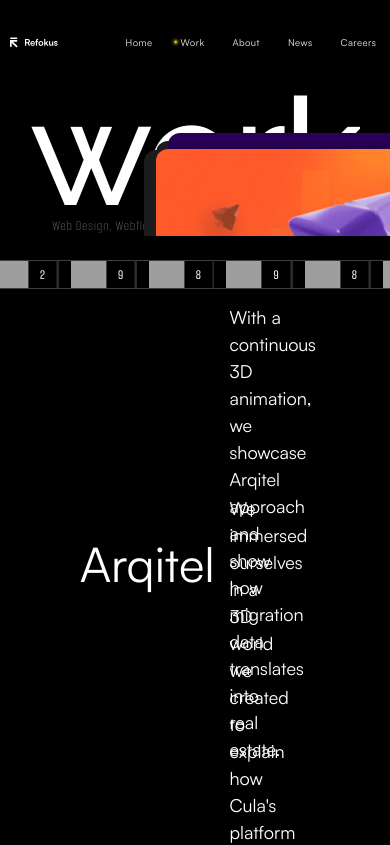
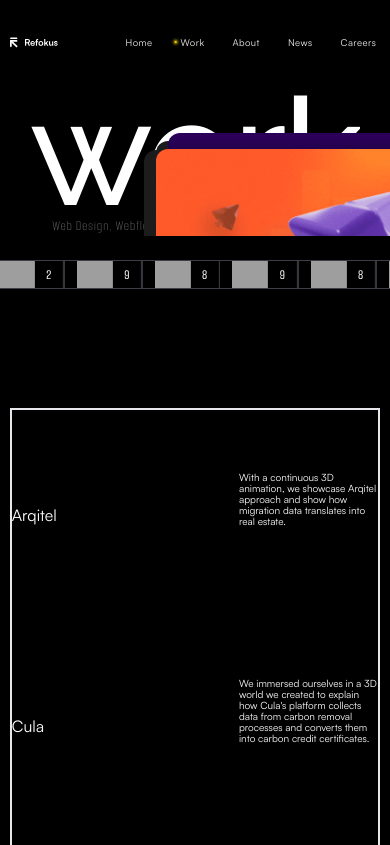
Before and after one commit to chaudhary64/Refokus, a React (Vite) app: page /work in a window 390 px wide. Shown: the top 845 px of the page. Built offline with nearby package versions, Linux system fonts and the light colour scheme; grey boxes are pictures that could not be loaded.

Commit message:
Enhanced responsiveness of SliderSection by adjusting height and font sizes across different devices

```diff
--- a/src/Components/Work/SliderSection.jsx
+++ b/src/Components/Work/SliderSection.jsx
@@ -301,7 +301,7 @@ const SliderSection = () => {
   );
 
   return (
-    <section id="sliderSection" className="w-full mt-[14vh] relative">
+    <section id="sliderSection" className="w-[95%] mx-auto mt-[14vh] relative border-2">
       {data.map((slide) => {
         return (
           <Slides
--- a/src/Components/Work/Slides.jsx
+++ b/src/Components/Work/Slides.jsx
@@ -58,16 +58,25 @@ const Slides = ({
         backgroundColor: hide ? "" : bgColor,
         transition: "all 0.8s cubic-bezier(.86,0,.07,1)",
       }}
-      className="h-[37vh] w-full px-20 font-[Satoshi-Regular] flex justify-between items-center hover:scale-y-[1.05]"
+      className="h-[25vh] sm:h-[20vh] md:h-[25vh] lg:h-[30vh] xl:h-[35vh] w-full font-[Satoshi-Regular] flex justify-between items-center hover:scale-y-[1.05]"
     >
-      <span className="flex text-white w-[65%] text-5xl pointer-events-none">
+      <span className="flex text-white text-[16px] sm-custom:text-2xl lg:text-3xl xl:text-5xl pointer-events-none">
         <p>{heading}</p>
       </span>
-      <div className="w-[35%] flex flex-col justify-evenly gap-5 pointer-events-none">
-        <p className="text-white text-[18px] w-[69%]">{description}</p>
+      <div className="w-[38%] flex flex-col justify-evenly gap-1.5 sm:gap-2 pointer-events-none">
+        <p
+          style={{
+            lineHeight: "1.1",
+          }}
+          className="text-white text-[10px] sm:text-[11px] lg:text-xs xl:text-sm xl:w-[70%]"
+        >
+          {description}
+        </p>
         <span
           style={{ transition: "opacity 0.3s linear" }}
-          className={`flex gap-5 ${hide ? "opacity-0" : "opacity-1"}`}
+          className={`flex flex-wrap gap-1 xl:gap-5 ${
+            hide ? "opacity-0" : "opacity-1"
+          }`}
         >
           <Button />
           {caseStudy && <Button text={"Case Study"} />}
```
